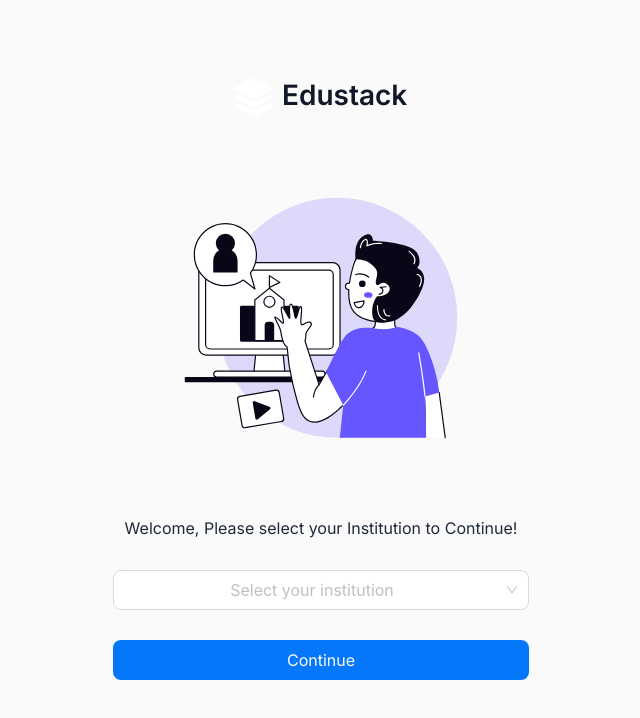
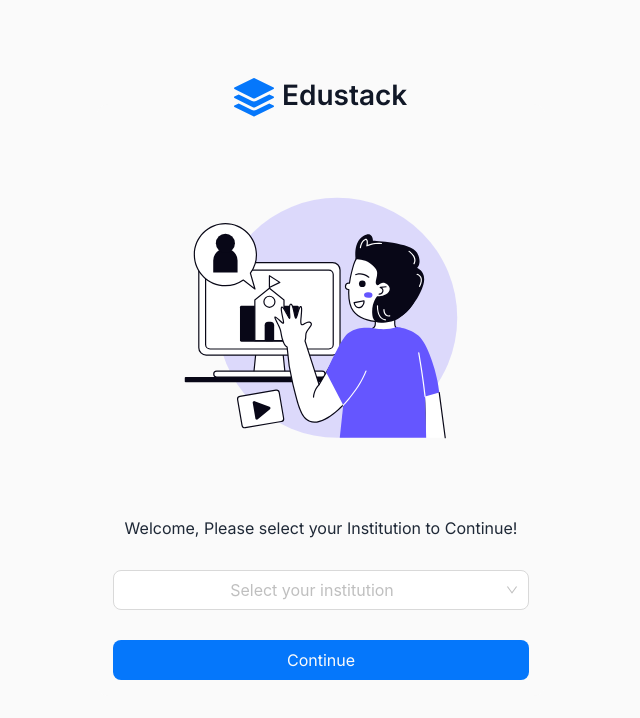
Before and after one commit to darshan-sr/edustack-app, a Next.js app: page / in a window 1280 px wide. Shown: the top 718 px of the page, without its empty margins (319-959 px from the left). Built offline with nearby package versions, Linux system fonts and the light colour scheme.

Commit message:
bug fix color logo

```diff
--- a/app/page.tsx
+++ b/app/page.tsx
@@ -74,9 +74,10 @@
                   transition={{ duration: 1.5, delay: 1.5 }}
                   className="font-poppins flex flex-row  my-4 font-semibold  text-[28px] text-gray-900 mt-3 absolute top-50 left-50 z-50 "
                 >
-                  <BsStack className="w-12 h-12 text-[#0577fb] pr-2 text-white" />{" "}
-                  Edustack
+                  <BsStack className="w-12 h-12 text-[#0577fb] pr-2 " />{" "}
+                  <span className=""> Edustack </span>
                 </motion.h4>
+
                 <div className="w-[300px] h-[300px] my-12">
                   <svg
                     xmlns="http://www.w3.org/2000/svg"
```
